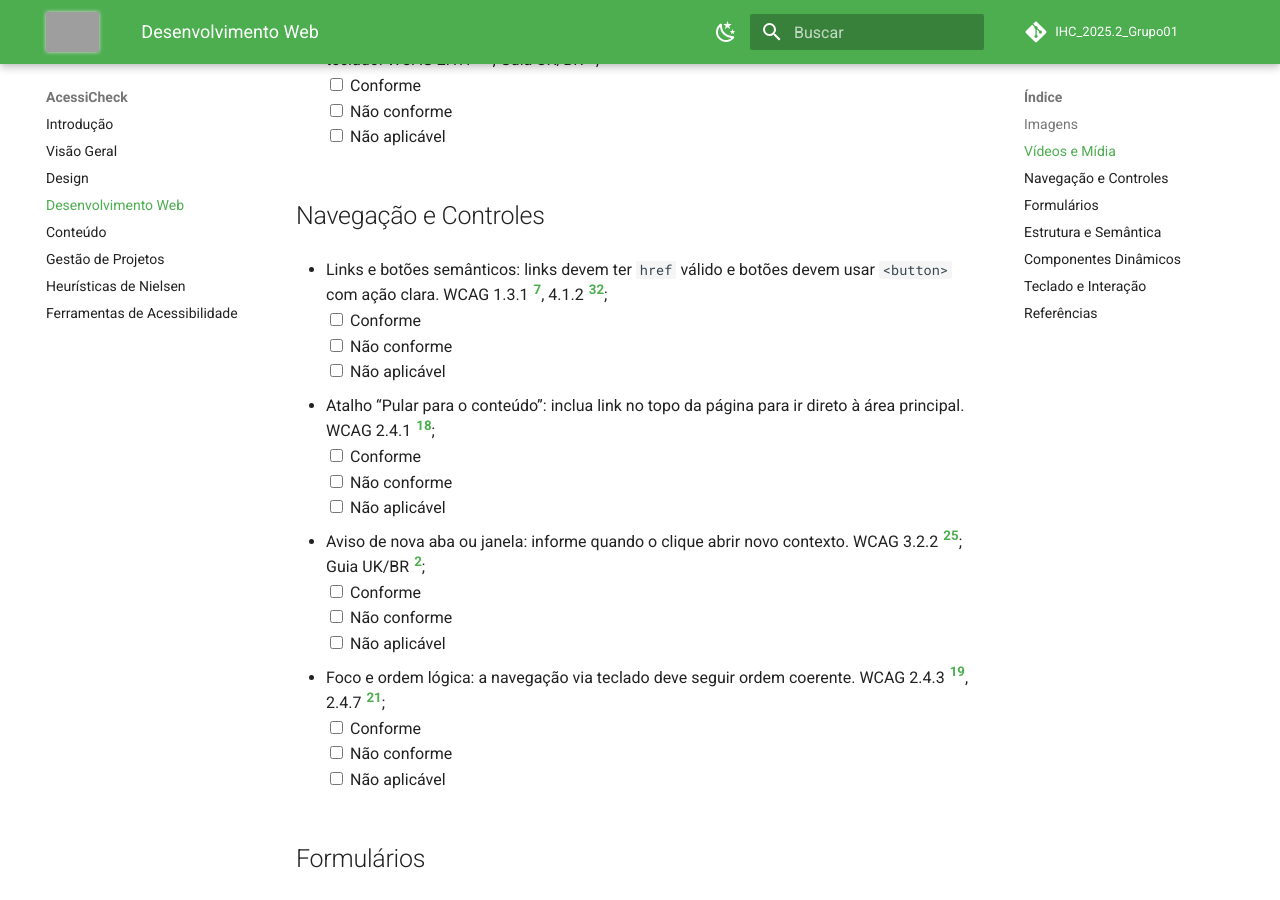
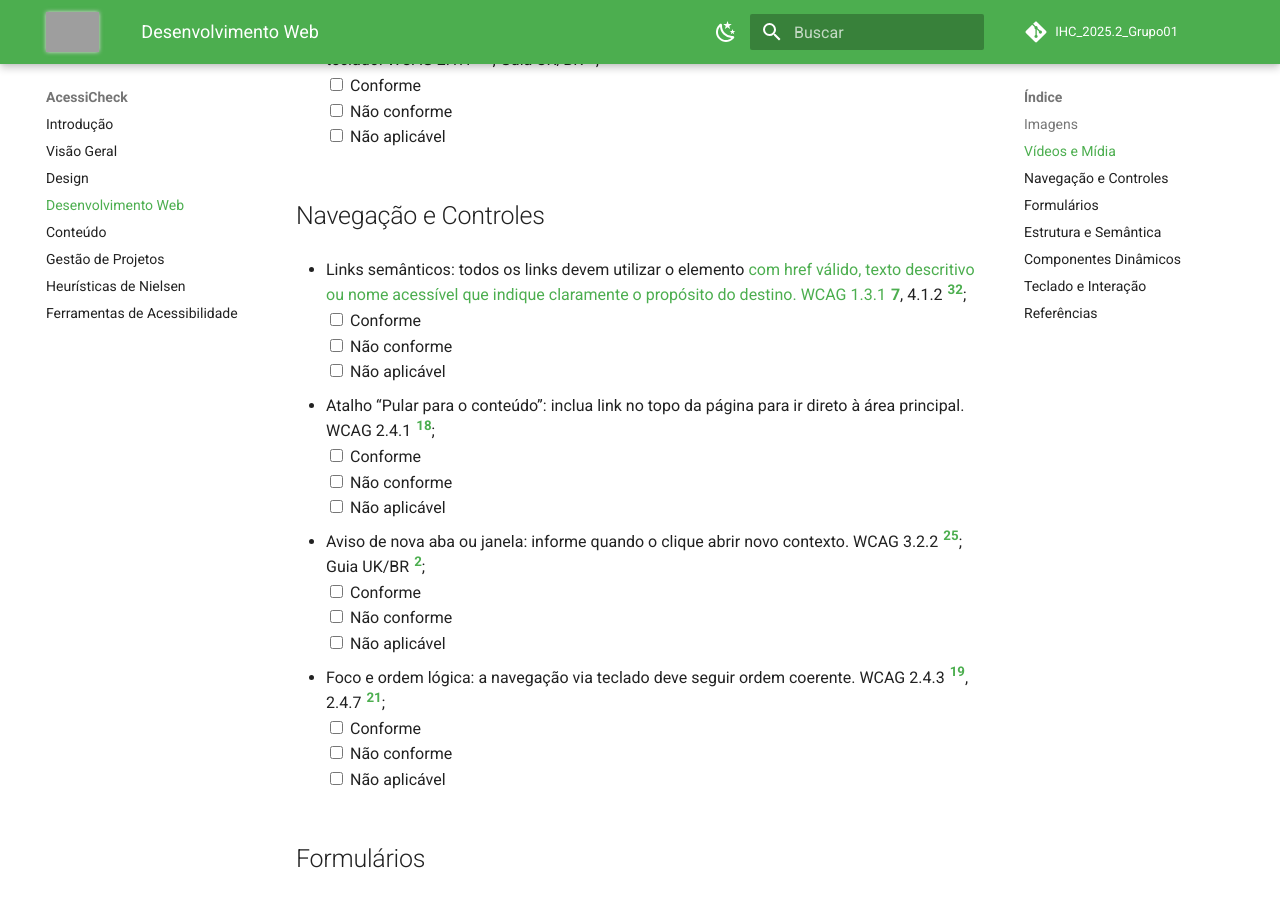
Before and after one commit to UnB-IHC/IHC_2025.2_Grupo01, an MkDocs documentation site: the page built from docs/devweb.md, in a window 1280 px wide and 900 px high, scrolled down 1548 px. Built offline with MkDocs 1.6.1 and Material for MkDocs 9.7.7, drawn with Linux system fonts in a browser that asks for light colours; comment, search, counter and statistics services are not loaded; some of the changed lines change nothing that is shown; grey boxes are pictures that could not be loaded.

Commit message:
chore: atualizações

```diff
--- a/docs/devweb.md
+++ b/docs/devweb.md
@@ -47,7 +47,7 @@
   <br><input type="checkbox" name="item9" value="naoAplicavel"> Não aplicável
 
 ## Navegação e Controles
-- Links e botões semânticos: links devem ter `href` válido e botões devem usar `<button>` com ação clara. WCAG 1.3.1 [^wcag131], 4.1.2 [^wcag412];
+- Links semânticos: todos os links devem utilizar o elemento <a> com href válido, texto descritivo ou nome acessível que indique claramente o propósito do destino. WCAG 1.3.1 [^wcag131], 4.1.2 [^wcag412];
   <br><input type="checkbox" name="item10" value="conforme"> Conforme
   <br><input type="checkbox" name="item10" value="naoConforme"> Não conforme
   <br><input type="checkbox" name="item10" value="naoAplicavel"> Não aplicável
@@ -142,9 +142,9 @@
   <br><input type="checkbox" name="item32" value="naoAplicavel"> Não aplicável
 
 - Equivalentes ao mouseover: toda interação por mouse deve ter equivalente no teclado
-  <br><input type="checkbox" name="item31" value="conforme"> Conforme
-  <br><input type="checkbox" name="item31" value="naoConforme"> Não conforme
-  <br><input type="checkbox" name="item31" value="naoAplicavel"> Não aplicável
+  <br><input type="checkbox" name="item32" value="conforme"> Conforme
+  <br><input type="checkbox" name="item32" value="naoConforme"> Não conforme
+  <br><input type="checkbox" name="item32" value="naoAplicavel"> Não aplicável
 
 ## Referências
 
```
